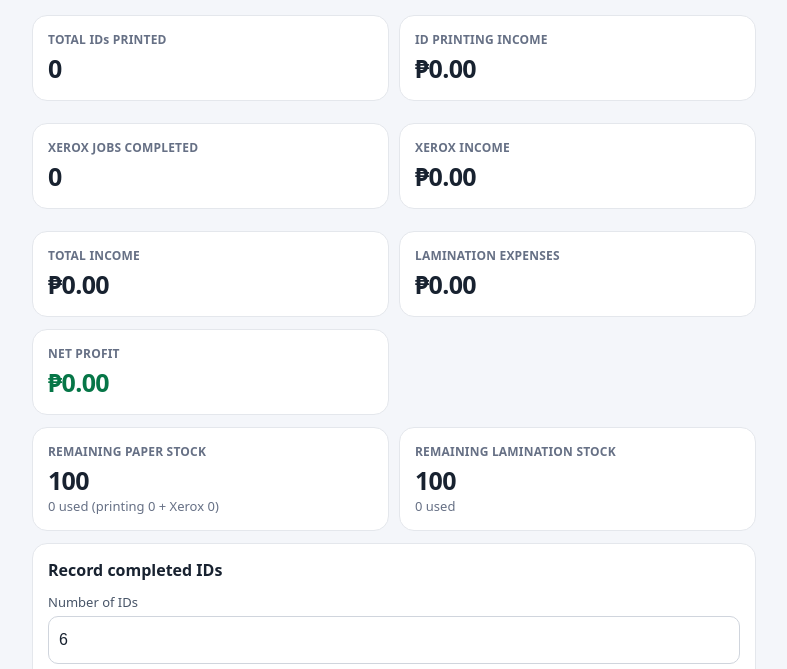
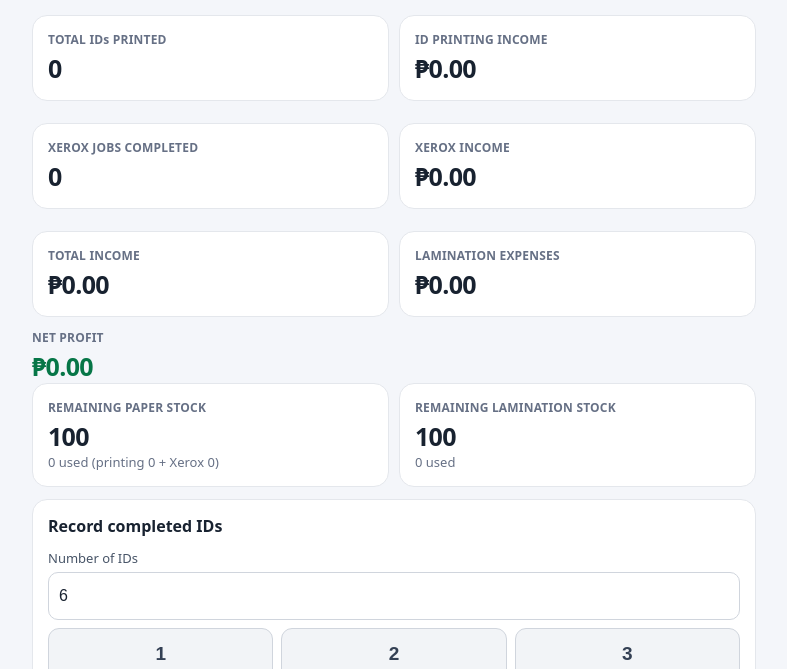
Before and after one commit to zain01-it/id-tracker, a plain HTML site: page index.html in a window 1280 px wide. Shown: the part 84-753 px from the top of the page, without its empty margins (246-1033 px from the left). Drawn offline with Linux system fonts and the light colour scheme.

Commit message:
Change NET PROFIT section to card-full style

```diff
--- a/index.html
+++ b/index.html
@@ -42,7 +42,7 @@ details summary{font-weight:700;cursor:pointer;padding:3px 0}details .row{margin
  <section class="card"><div class="label">LAMINATION EXPENSES</div><div class="value" id="expense">₱0.00</div></section>
 </div>
 <div class="grid" style="width=100%">
- <section class="card"><div class="label">NET PROFIT</div><div class="value green" id="profit">₱0.00</div></section>
+ <section class="card-full"><div class="label">NET PROFIT</div><div class="value green" id="profit">₱0.00</div></section>
 </div>
  <div class="grid">
  <section class="card"><div class="label">REMAINING PAPER STOCK</div><div class="value" id="paperLeft">100</div><div class="muted" id="paperUsed">0 used</div></section>
```
